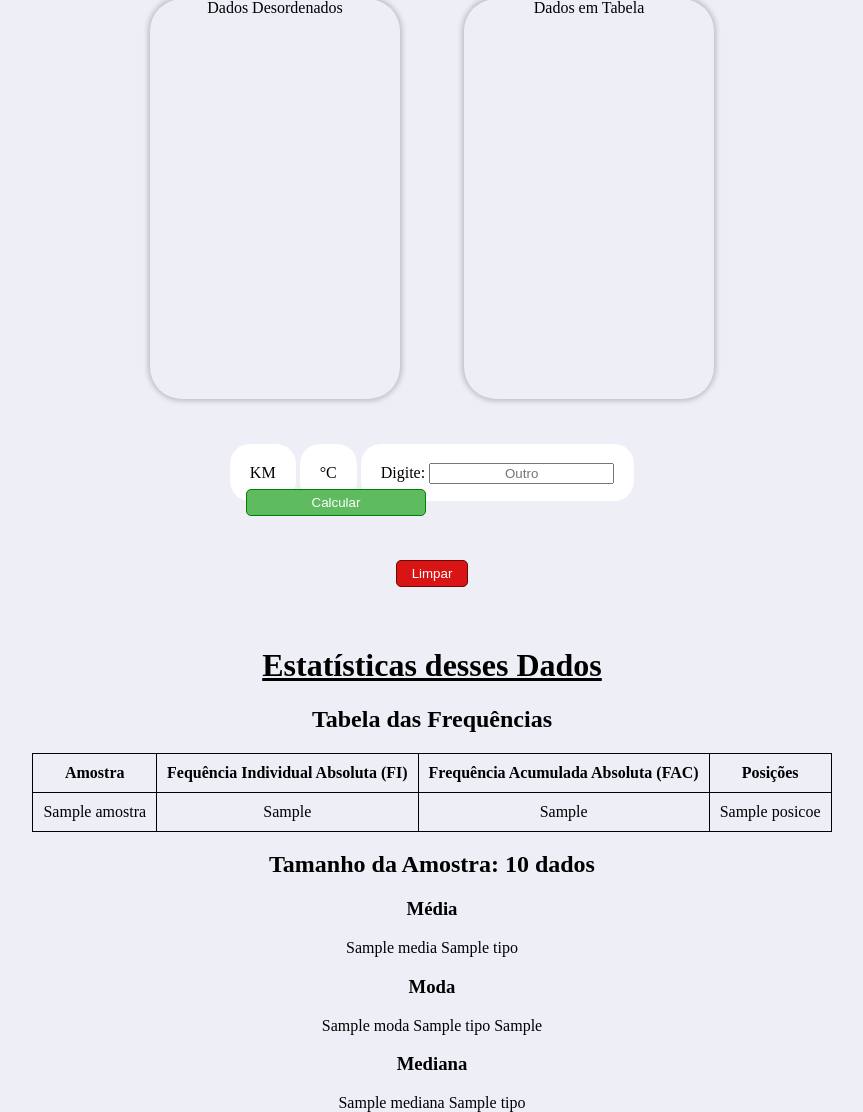
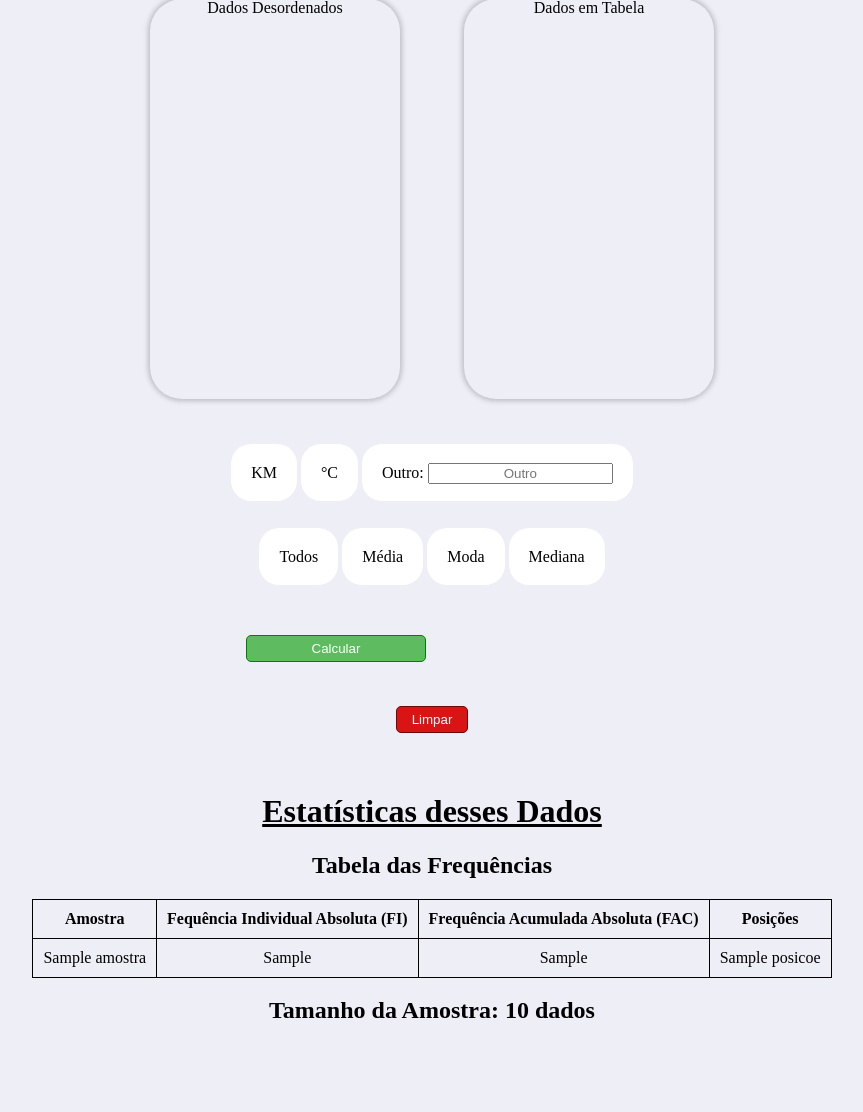
Before and after one commit to IsadoraPBastos/Calculadora-De-Estatistica, a Flask app: template templates/index.html in a window 1280 px wide. Shown: the part 74-1186 px from the top of the page, without its empty margins (216-1079 px from the left). After the commit the page ends 1092 px from the top, so only its background shows below. Run offline with Flask 3, Linux system fonts and the light colour scheme; the template is opened without the code that fills it: most values are stand-ins (such as "Sample title", 1, 10 or a date in 2020).

Commit message:
Inclusão escolha dos cálculos

```diff
--- a/app.py
+++ b/app.py
@@ -1,4 +1,5 @@
 # pip install flask
+import json
 from flask import Flask, render_template, request
 from collections import Counter
 
@@ -8,7 +9,8 @@ dadosDesordenados = []
 
 @app.route('/')
 def index():
-    return render_template('index.html', FequenciaIndividualAbsoluta={},FrequenciaAcumulada={}, Posicoes={}, FequenciaIndividualAbsolutaRecebida = {})
+    return render_template('index.html', FequenciaIndividualAbsoluta={},FrequenciaAcumulada={}, Posicoes={},
+                           FequenciaIndividualAbsolutaRecebida = {}, escolhaCalculo=[])
 
 #Recebe os dados quando a pessoa envia eles pela parte desordenada
 @app.route("/dados_desordenados", methods=["POST", "GET"])
@@ -16,9 +18,8 @@ def dados_desordenados():
     if request.method == "POST":
         if request.form.get("dado"):
             dadosDesordenados.append(float(request.form.get("dado")))
-            print("mostrar_modal:", "desordenado")
-            print("dadosDesordenados:", dadosDesordenados)
-    return render_template("index.html", mostrar_modal="desordenado", dadosDesordenados=dadosDesordenados, FequenciaIndividualAbsoluta={},FrequenciaAcumulada={}, Posicoes={}, FequenciaIndividualAbsolutaRecebida = {})
+    return render_template("index.html", mostrar_modal="desordenado", dadosDesordenados=dadosDesordenados,
+    FequenciaIndividualAbsoluta={},FrequenciaAcumulada={}, Posicoes={}, FequenciaIndividualAbsolutaRecebida = {}, escolhaCalculo=[])
 
 
 FequenciaIndividualAbsolutaRecebida = {}
@@ -33,7 +34,9 @@ def dados_em_tabela():
 
             FequenciaIndividualAbsolutaRecebida[amostra] = frequencia
 
-    return render_template("index.html", mostrar_modal="tabela", FequenciaIndividualAbsolutaRecebida = FequenciaIndividualAbsolutaRecebida, FequenciaIndividualAbsoluta={},FrequenciaAcumulada={}, Posicoes={})
+    return render_template("index.html", mostrar_modal="tabela",
+    FequenciaIndividualAbsolutaRecebida=FequenciaIndividualAbsolutaRecebida, FequenciaIndividualAbsoluta={},
+    FrequenciaAcumulada={}, Posicoes={}, escolhaCalculo=[])
 
 #Limpa os dados inseridos
 @app.route("/limpar_dados", methods=["POST"])
@@ -44,110 +47,126 @@ def limpar_dados():
     FequenciaIndividualAbsoluta = {}
     global FequenciaIndividualAbsolutaRecebida
     FequenciaIndividualAbsolutaRecebida = {}
-    return render_template("index.html", FequenciaIndividualAbsoluta={},FrequenciaAcumulada={}, Posicoes={}, FequenciaIndividualAbsolutaRecebida = {})
+    return render_template("index.html", FequenciaIndividualAbsoluta={},FrequenciaAcumulada={}, Posicoes={},
+    FequenciaIndividualAbsolutaRecebida = {}, escolhaCalculo=[])
 
 FequenciaIndividualAbsoluta = {}
 
 #Realiza as contas
 @app.route("/calculo_dos_dados", methods=["POST"])
 def calculo_dos_dados():
-    tipo = request.form.get("tipo")
-
-    if tipo == "outro":
-        tipo = request.form.get("tipo_custom")
     global FequenciaIndividualAbsoluta
     global FequenciaIndividualAbsolutaRecebida
 
+
+    tipo = request.form.get("tipo")
+    if tipo == "outro":
+        tipo = request.form.get("tipo_custom")
+
+    escolhaCalculo = request.form.getlist("escolha-calculo")
+    escolhaCalculoJson = json.dumps(escolhaCalculo)
+
     modal_aberto = request.form.get("modal_aberto", "")
+    try:
+        #Mensagem de erro caso a pessoa não insira um valor para os cálculos
+        if not FequenciaIndividualAbsolutaRecebida and not dadosDesordenados:
+            raise ValueError
 
-    if FequenciaIndividualAbsolutaRecebida:
-        FequenciaIndividualAbsoluta = dict(sorted(FequenciaIndividualAbsolutaRecebida.items()))
-    #Cálculo do FI e organização da tabela se os dados inseridos forem os desordenados
-    else :
-        for dado in sorted(dadosDesordenados):
-            if dado in FequenciaIndividualAbsoluta:
-                FequenciaIndividualAbsoluta[dado] += 1
-            else:
-                FequenciaIndividualAbsoluta[dado] = 1
+        #Organização dos dados inseridos em tabela
+        elif FequenciaIndividualAbsolutaRecebida:
+            FequenciaIndividualAbsoluta = dict(sorted(FequenciaIndividualAbsolutaRecebida.items()))
+
+        #Cálculo do FI e organização da tabela se os dados inseridos forem os desordenados
+        else :
+            for dado in sorted(dadosDesordenados):
+                if dado in FequenciaIndividualAbsoluta:
+                    FequenciaIndividualAbsoluta[dado] += 1
+                else:
+                    FequenciaIndividualAbsoluta[dado] = 1
 
 
 
 
 
-    #Tamanho da amostra
-    tamanhoDaAmostra = f"{sum(FequenciaIndividualAbsoluta.values()):g}"
+        #Tamanho da amostra
+        tamanhoDaAmostra = f"{sum(FequenciaIndividualAbsoluta.values()):g}"
 
-    #Frequência acumulada absoluta
-    Fac = 0
-    FacAnt = 0
-    FrequenciaAcumulada = {}
-    Posicoes = {}
-    for dado in sorted(FequenciaIndividualAbsoluta.keys()):
-        Fac = FacAnt + FequenciaIndividualAbsoluta[dado]
-        FacAjust = f"{Fac:g}"
-        FrequenciaAcumulada[dado] = FacAjust
+        #Frequência acumulada absoluta
+        Fac = 0
+        FacAnt = 0
+        FrequenciaAcumulada = {}
+        Posicoes = {}
+        for dado in sorted(FequenciaIndividualAbsoluta.keys()):
+            Fac = FacAnt + FequenciaIndividualAbsoluta[dado]
+            FacAjust = f"{Fac:g}"
+            FrequenciaAcumulada[dado] = FacAjust
 
-        #Calculo de posições
-        inicio = FacAnt + 1
-        fim = Fac
+            #Calculo de posições
+            inicio = FacAnt + 1
+            fim = Fac
 
-        inicio = f"{inicio:g}"
-        fim = f"{fim:g}"
-        if(inicio == fim):
-            Posicoes[dado] = f"{fim}º"
+            inicio = f"{inicio:g}"
+            fim = f"{fim:g}"
+            if(inicio == fim):
+                Posicoes[dado] = f"{fim}º"
+            else:
+                Posicoes[dado] = f"{inicio}º à {fim}º"
+
+            FacAnt = Fac
+        xifi = {}
+
+        #Média
+        for amostra, frequencia in sorted(FequenciaIndividualAbsoluta.items()):
+            xifi[amostra] = amostra * frequencia
+
+        media = round(sum(xifi.values())/sum(FequenciaIndividualAbsoluta.values()), 2)
+
+        #Moda
+        max_freq = max(FequenciaIndividualAbsoluta.values())
+        moda = [valor for valor, freq in FequenciaIndividualAbsoluta.items() if freq == max_freq]
+        if len(moda) == len(FequenciaIndividualAbsoluta):
+            tipo_moda = 'Amodal'
+        elif len(moda) == 1:
+            tipo_moda = 'Unimodal'
+        elif len(moda) == 2:
+            tipo_moda = 'Bimodal'
+        elif len(moda) == 3:
+            tipo_moda = 'Trimodal'
         else:
-            Posicoes[dado] = f"{inicio}º à {fim}º"
+            tipo_moda = 'Multimodal'
 
-        FacAnt = Fac
-    xifi = {}
+        #Mediana
+        def calculo_mediana(dadosDesordenados, FequenciaIndividualAbsoluta):
+            dados_mediana = []
 
-    #Média
-    for amostra, frequencia in sorted(FequenciaIndividualAbsoluta.items()):
-        xifi[amostra] = amostra * frequencia
+            if dadosDesordenados:
+                dados_mediana = sorted(dadosDesordenados)
+            elif FequenciaIndividualAbsoluta:
+                for valor, freq in FequenciaIndividualAbsoluta.items():
+                    dados_mediana.extend([valor] * int(freq))
+                dados_mediana.sort()
+            else:
+                return None, []
 
-    media = round(sum(xifi.values())/sum(FequenciaIndividualAbsoluta.values()), 2)
+            n = len(dados_mediana)
+            if n % 2 == 1:
+                mediana = dados_mediana[n // 2]
+            else:
+                mediana = (dados_mediana[n // 2-1] + dados_mediana[n // 2]) / 2
 
-    #Moda
-    max_freq = max(FequenciaIndividualAbsoluta.values())
-    moda = [valor for valor, freq in FequenciaIndividualAbsoluta.items() if freq == max_freq]
-    if len(moda) == len(FequenciaIndividualAbsoluta):
-        tipo_moda = 'Amodal'
-    elif len(moda) == 1:
-        tipo_moda = 'Unimodal'
-    elif len(moda) == 2:
-        tipo_moda = 'Bimodal'
-    elif len(moda) == 3:
-        tipo_moda = 'Trimodal'
-    else:
-        tipo_moda = 'Multimodal'
+            return mediana, dados_mediana
 
-    #Mediana
-    def calculo_mediana(dadosDesordenados, FequenciaIndividualAbsoluta):
-        dados_mediana = []
+        mediana_calculada, dados_para_template = calculo_mediana(dadosDesordenados, FequenciaIndividualAbsoluta)
+        #provavelmente vai ter que criar algum tipo de salvamento pras listas originais, funções como .sort e .extend modificam as listas originais
+        #a váriavel de frequência individual absoluta está escrita como 'Fequencia'
 
-        if dadosDesordenados:
-            dados_mediana = sorted(dadosDesordenados)
-        elif FequenciaIndividualAbsoluta:
-            for valor, freq in FequenciaIndividualAbsoluta.items():
-                dados_mediana.extend([valor] * int(freq))
-            dados_mediana.sort()
-        else:
-            return None, []
-
-        n = len(dados_mediana)
-        if n % 2 == 1:
-            mediana = dados_mediana[n // 2]
-        else:
-            mediana = (dados_mediana[n // 2-1] + dados_mediana[n // 2]) / 2
-
-        return mediana, dados_mediana
-
-    mediana_calculada, dados_para_template = calculo_mediana(dadosDesordenados, FequenciaIndividualAbsoluta)
-    #provavelmente vai ter que criar algum tipo de salvamento pras listas originais, funções como .sort e .extend modificam as listas originais
-    #a váriavel de frequência individual absoluta está escrita como 'Fequencia'
-
-    return render_template("index.html", media=media, moda=moda, tipo_moda = tipo_moda, mediana=mediana_calculada,  dadosDesordenados=dadosDesordenados, FequenciaIndividualAbsoluta=FequenciaIndividualAbsoluta, tamanhoDaAmostra=tamanhoDaAmostra, FrequenciaAcumulada=FrequenciaAcumulada, Posicoes=Posicoes, FequenciaIndividualAbsolutaRecebida = {}, mostrar_modal = modal_aberto, tipo = tipo)
-
+        return render_template("index.html", media=media, moda=moda, tipo_moda=tipo_moda, mediana=mediana_calculada,
+        escolhaCalculo=escolhaCalculo, dadosDesordenados=dadosDesordenados, FequenciaIndividualAbsoluta=FequenciaIndividualAbsoluta,
+        tamanhoDaAmostra=tamanhoDaAmostra, FrequenciaAcumulada=FrequenciaAcumulada, Posicoes=Posicoes,
+        FequenciaIndividualAbsolutaRecebida={}, mostrar_modal=modal_aberto, tipo=tipo, escolhaCalculoJson=escolhaCalculoJson)
+    except ValueError:
+        return render_template("index.html", erro="Você precisa inserir pelo menos um dado!", FequenciaIndividualAbsoluta={},FrequenciaAcumulada={},
+        Posicoes={}, FequenciaIndividualAbsolutaRecebida = {}, escolhaCalculo=[])
 
 
 if __name__ == '__main__':
--- a/static/style.css
+++ b/static/style.css
@@ -31,6 +31,7 @@ button {
   border: solid 1px green;
   background-color: #5fbb5f;
   color: white;
+  cursor: pointer;
 }
 
 .btn_limpar {
@@ -73,6 +74,32 @@ button {
 }
 
 input[type="radio"]:checked + .opcao-tipo-dado {
+  background-color: #63ccff;
+}
+
+/* Escolha dos calculos botão */
+.container-escolha-calculo input[type="checkbox"] {
+  display: none;
+  margin: 20px;
+}
+
+.container-escolha-calculo {
+  margin: 5%;
+}
+
+.escolha-calculo {
+  background-color: white;
+  padding: 20px;
+  width: 8%;
+  border-radius: 20px;
+  cursor: pointer;
+}
+
+.escolha-calculo:hover {
+  background-color: #89d8ff;
+}
+
+input[type="checkbox"]:checked + .escolha-calculo {
   background-color: #63ccff;
 }
 
@@ -200,3 +227,23 @@ input[type="radio"]:checked + .opcao-tipo-dado {
   height: auto;
   margin: auto;
 }
+
+/* Mensagem de erro */
+#msg-erro,
+#msg-erro-calculos,
+#msg-erro-zero-division {
+  display: none;
+  margin-top: 4%;
+  width: 30%;
+  background-color: #c30d0d;
+  color: white;
+  border-radius: 5px;
+  padding: 10px;
+  margin-left: auto;
+  margin-right: auto;
+}
+
+#msg-erro-zero-division {
+  display: block;
+  margin-bottom: 5%;
+}
--- a/templates/index.html
+++ b/templates/index.html
@@ -4,6 +4,10 @@
     <meta charset="UTF-8" />
     <meta name="viewport" content="width=device-width, initial-scale=1.0" />
     <link rel="stylesheet" href="/static/style.css" />
+    <link
+      rel="stylesheet"
+      href="https://cdnjs.cloudflare.com/ajax/libs/font-awesome/6.5.2/css/all.min.css"
+    />
 
     <title>Calculadora de estatistica</title>
   </head>
@@ -27,7 +31,6 @@
         </div>
       </div>
     </div>
-    <!-- <button id="open">Click</button>-->
     <div class="container-modal" id="container_modal_desordenado">
       <div class="modal">
         <h1>Modal Desordenado</h1>
@@ -41,7 +44,9 @@
           <div><button>Adicionar</button></div>
         </form>
         <div><h2>Dados inseridos</h2></div>
-        <div>{%for dado in dadosDesordenados%} {{dado}} {% endfor %}</div>
+        <div>
+          {%for dado in dadosDesordenados%} {{dado}} &nbsp - &nbsp {% endfor %}
+        </div>
         <button onclick="fecharModalDesordenado()">Fechar</button>
       </div>
     </div>
@@ -86,22 +91,104 @@
       </div>
     </div>
 
+    {% if erro %}
+    <div class="msg-erro" id="msg-erro-zero-division">
+      <i class="fa-solid fa-triangle-exclamation fa-beat-fade"></i> {{ erro }}
+    </div>
+    {% endif %}
+
     <!-- Calcular os dados recebidos -->
-
-    <form action="{{url_for('calculo_dos_dados')}}" method="POST">
+    <form
+      action="{{url_for('calculo_dos_dados')}}"
+      id="form-calculo-dos-dados"
+      method="POST"
+    >
       <!-- Tipo do dado -->
       <div class="container-opcoes-tipo-dado">
-        <input type="radio" name="tipo" id="km" value="km" required />
+        <input
+          type="radio"
+          name="tipo"
+          id="km"
+          value="km"
+          class="escolha-tipo-dado"
+        />
         <label for="km" class="opcao-tipo-dado">KM</label>
 
-        <input type="radio" name="tipo" id="°C" value="°C" />
+        <input
+          type="radio"
+          name="tipo"
+          id="°C"
+          value="°C"
+          class="escolha-tipo-dado"
+        />
         <label for="°C" class="opcao-tipo-dado">°C</label>
 
-        <input type="radio" name="tipo" id="outro" value="outro" />
-        <label for="outro" class="opcao-tipo-dado"
-          >Digite: <input type="text" name="tipo_custom" placeholder="Outro"
+        <input
+          type="radio"
+          name="tipo"
+          id="outro"
+          value="outro"
+          class="escolha-tipo-dado"
+        />
+        <label for="outro" class="opcao-tipo-dado">
+          Outro:
+          <input
+            type="text"
+            id="tipo_custom"
+            name="tipo_custom"
+            placeholder="Outro"
         /></label>
+
+        <div id="msg-erro">
+          <i class="fa-solid fa-triangle-exclamation fa-beat-fade"></i> Escolha
+          o tipo das variáveis inseridas!
+        </div>
       </div>
+
+      <!-- Botões opção dos cálculos -->
+      <div class="container-escolha-calculo">
+        <input
+          type="checkbox"
+          name="escolha-calculo"
+          id="todos"
+          value="todos"
+          class="escolha-checkbox"
+        />
+        <label for="todos" class="escolha-calculo">Todos</label>
+
+        <input
+          type="checkbox"
+          name="escolha-calculo"
+          id="media"
+          value="media"
+          class="escolha-checkbox"
+        />
+        <label for="media" class="escolha-calculo">Média</label>
+
+        <input
+          type="checkbox"
+          name="escolha-calculo"
+          id="moda"
+          value="moda"
+          class="escolha-checkbox"
+        />
+        <label for="moda" class="escolha-calculo">Moda</label>
+
+        <input
+          type="checkbox"
+          name="escolha-calculo"
+          id="mediana"
+          value="mediana"
+          class="escolha-checkbox"
+        />
+        <label for="mediana" class="escolha-calculo">Mediana</label>
+
+        <div id="msg-erro-calculos">
+          <i class="fa-solid fa-triangle-exclamation fa-beat-fade"></i> Escolha
+          ao menos um cálculo!
+        </div>
+      </div>
+
       <!-- Botões de calcular e limpar -->
       <div class="botoes-calcular-limpar">
         <input type="hidden" name="modal_aberto" value="{{ mostrar_modal }}" />
@@ -139,12 +226,16 @@
     </table>
 
     <h2>Tamanho da Amostra: {{ tamanhoDaAmostra }} dados</h2>
+    {% for escolha in escolhaCalculo %} {% if escolha == "media" %}
     <h3>Média</h3>
     <p>{{ media }} {{ tipo }}</p>
+    {% elif escolha == "moda" %}
     <h3>Moda</h3>
     <p>{{ moda }} {{ tipo }} {{ tipo_moda }}</p>
+    {% elif escolha == "mediana" %}
     <h3>Mediana</h3>
     <p>{{ mediana }} {{ tipo }}</p>
+    {% endif %} {% endfor %}
   </body>
   <script src="/static/script.js"></script>
   <script>
@@ -156,16 +247,86 @@
       const tipoModal = "{{ mostrar_modal }}";
       const botoes = document.querySelector(".botoes-calcular-limpar");
       const tipo_dado = document.querySelector(".container-opcoes-tipo-dado");
+      const tipoDadoMarcado = "{{ tipo }}";
+      const tiposRadio = document.querySelectorAll("input.escolha-tipo-dado");
+      const escolhaMarcada = "{{ escolhaCalculoJson }}";
+      const checkboxes = document.querySelectorAll(
+        "input.escolha-checkbox:not(#todos)"
+      );
 
       if (tipoModal === "desordenado") {
         modalDesordenado.classList.add("show");
         botoes.classList.add("descer");
         tipo_dado.classList.add("descer");
+        tiposRadio.forEach(
+          (radio) => (radio.checked = radio.value === tipoDadoMarcado)
+        );
+        checkboxes.forEach(
+          (checkbox) =>
+            (checkbox.checked = escolhaMarcada.includes(checkbox.value))
+        );
       } else if (tipoModal === "tabela") {
         modalTabela.classList.add("show");
         botoes.classList.add("descer");
         tipo_dado.classList.add("descer");
+        tiposRadio.forEach(
+          (radio) => (radio.checked = radio.value === tipoDadoMarcado)
+        );
+        checkboxes.forEach(
+          (checkbox) =>
+            (checkbox.checked = escolhaMarcada.includes(checkbox.value))
+        );
       }
+
+      const outroRadio = document.getElementById("outro");
+      const outroInput = document.getElementById("tipo_custom");
+
+      outroInput.addEventListener("focus", () => {
+        outroRadio.checked = true;
+      });
+
+      const todos = document.getElementById("todos");
+
+      todos.addEventListener("click", () => {
+        const todosMarcados = Array.from(checkboxes).every((cb) => cb.checked);
+        checkboxes.forEach((cb) => (cb.checked = !todosMarcados));
+      });
+
+      checkboxes.forEach((cb) => {
+        cb.addEventListener("click", () => {
+          todos.checked = Array.from(checkboxes).every((cb) => cb.checked);
+        });
+      });
+
+      const formCalculoDosDados = document.getElementById(
+        "form-calculo-dos-dados"
+      );
+      const msgErro = document.getElementById("msg-erro");
+      const msgErroCalculos = document.getElementById("msg-erro-calculos");
+
+      formCalculoDosDados.addEventListener("submit", function (event) {
+        const tipoSelecionado = document.querySelector(
+          'input[name="tipo"]:checked'
+        );
+
+        const tipoSelecionadoCalculo = document.querySelector(
+          'input[name="escolha-calculo"]:checked'
+        );
+
+        if (!tipoSelecionado) {
+          event.preventDefault();
+          msgErro.style.display = "block";
+        } else {
+          msgErro.style.display = "none";
+        }
+
+        if (!tipoSelecionadoCalculo) {
+          event.preventDefault();
+          msgErroCalculos.style.display = "block";
+        } else {
+          msgErroCalculos.style.display = "none";
+        }
+      });
     });
   </script>
 </html>
```
Also changed, not shown: README.md.
